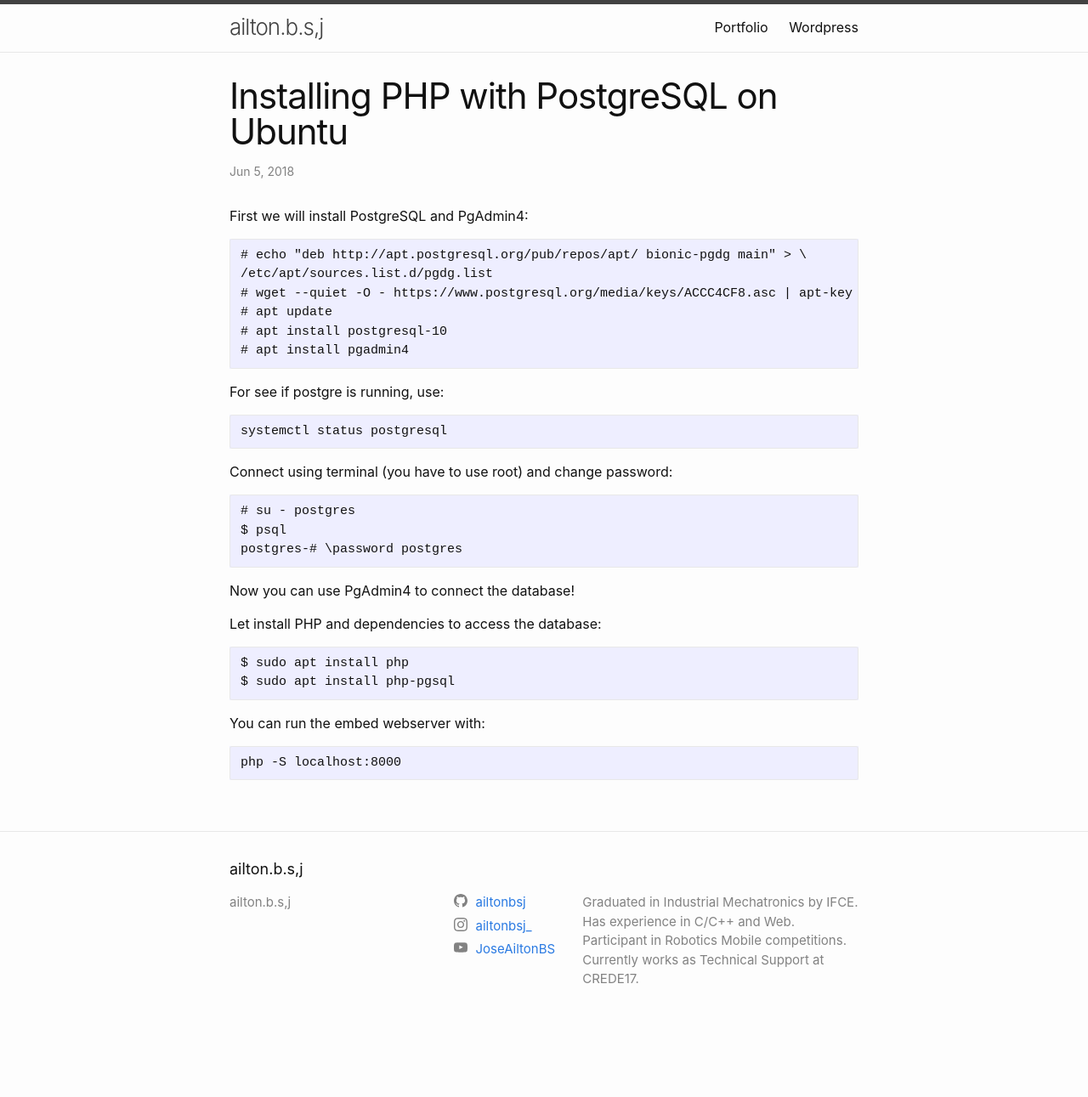
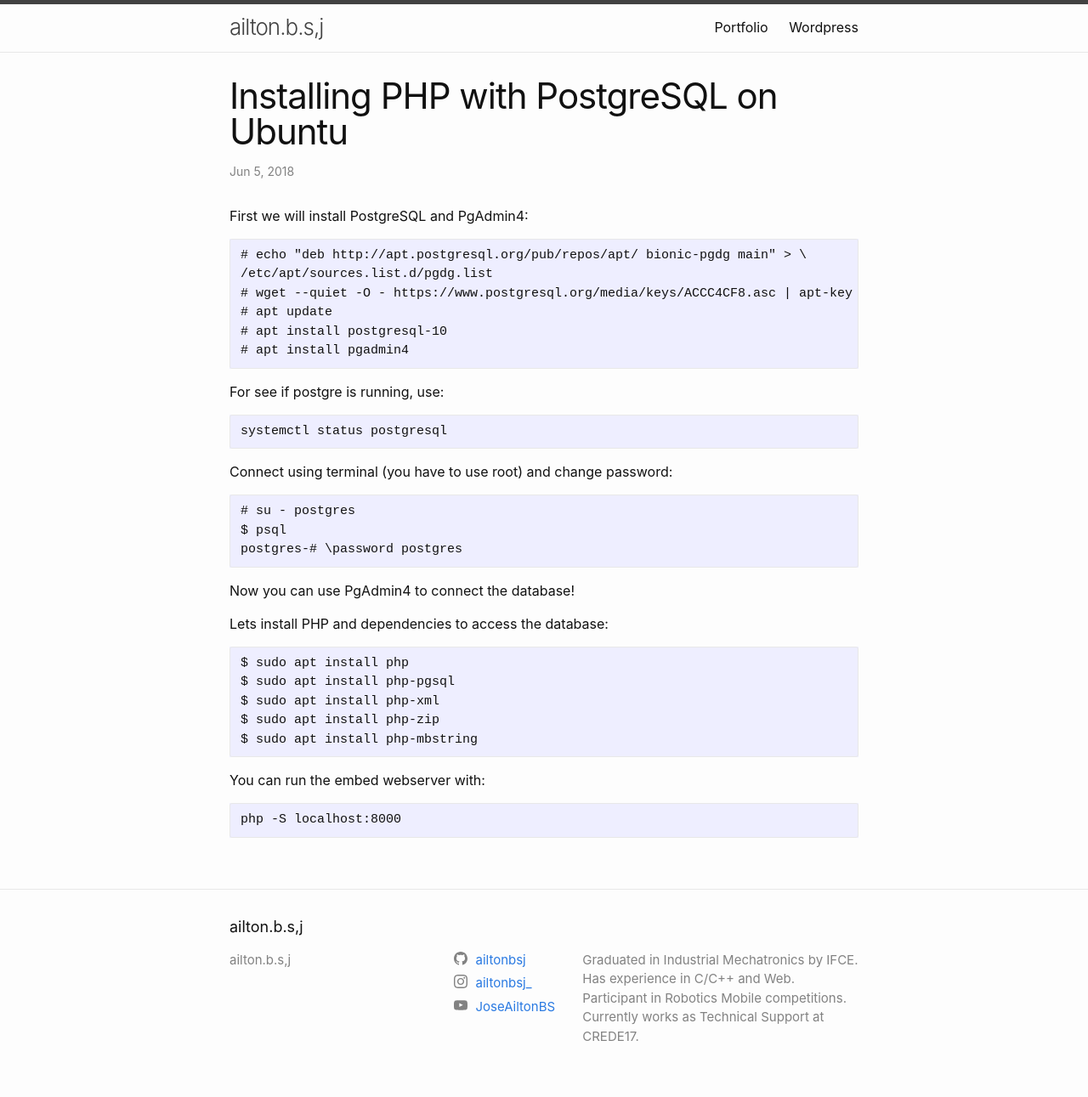
Before and after one commit to ailtonbsj/ailtonbsj.github.io, a Jekyll site: the page built from _posts/2018-06-05-installing-php-with-postgresql.md, in a window 1280 px wide. Shown: the whole page at 85% size. Built offline with Jekyll 4.4.1, drawn with Linux system fonts in a browser that asks for light colours; comment, search, counter and statistics services are not loaded; before the commit the page ends 1224 px from its top, so only the background shows below that.

Commit message:
xampp launcher post

````diff
--- a/_posts/2018-06-05-installing-php-with-postgresql.md
+++ b/_posts/2018-06-05-installing-php-with-postgresql.md
@@ -28,10 +28,13 @@ postgres-# \password postgres
 
 Now you can use PgAdmin4 to connect the database!
 
-Let install PHP and dependencies to access the database:
+Lets install PHP and dependencies to access the database:
 ```
 $ sudo apt install php
 $ sudo apt install php-pgsql
+$ sudo apt install php-xml
+$ sudo apt install php-zip
+$ sudo apt install php-mbstring
 ```
 
 You can run the embed webserver with:
````
Also changed, not shown: _posts/2018-06-08-creating-launcher-xampp-lubuntu.md (added, +27 -0 lines).
